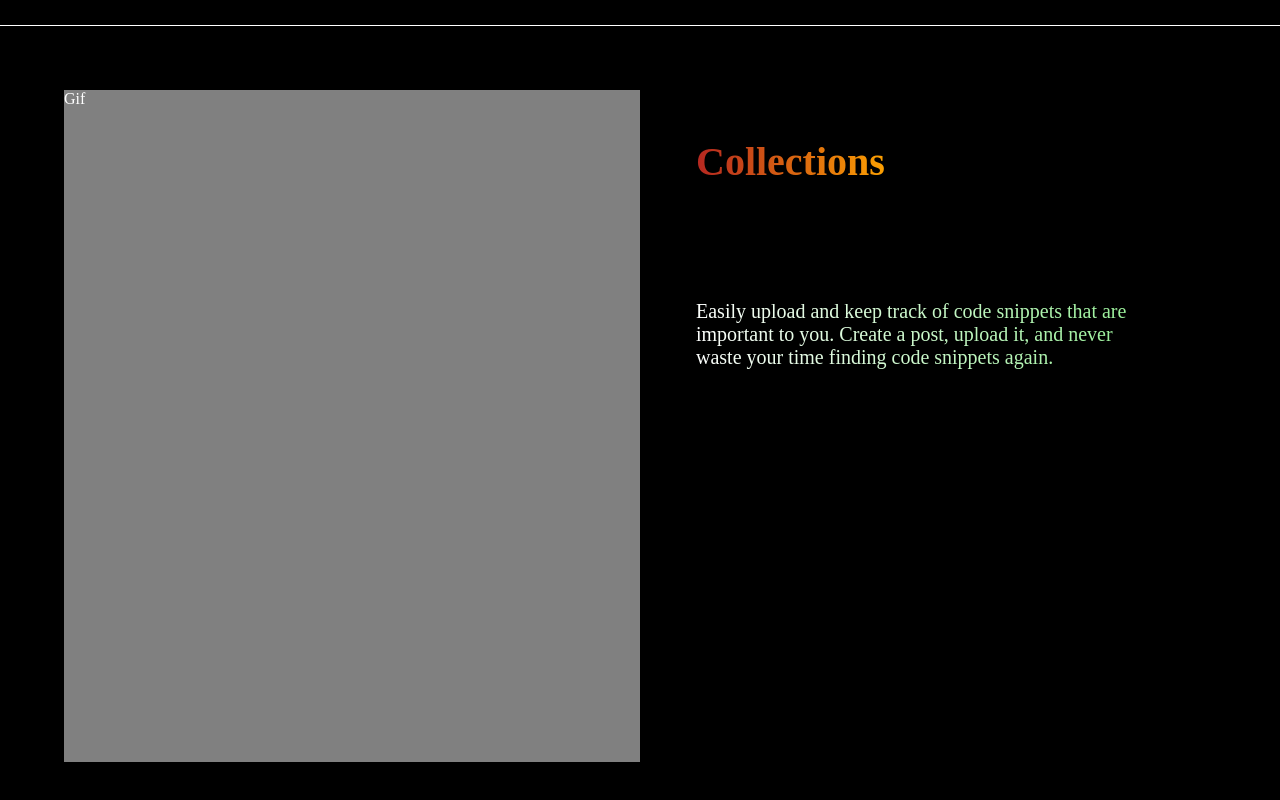
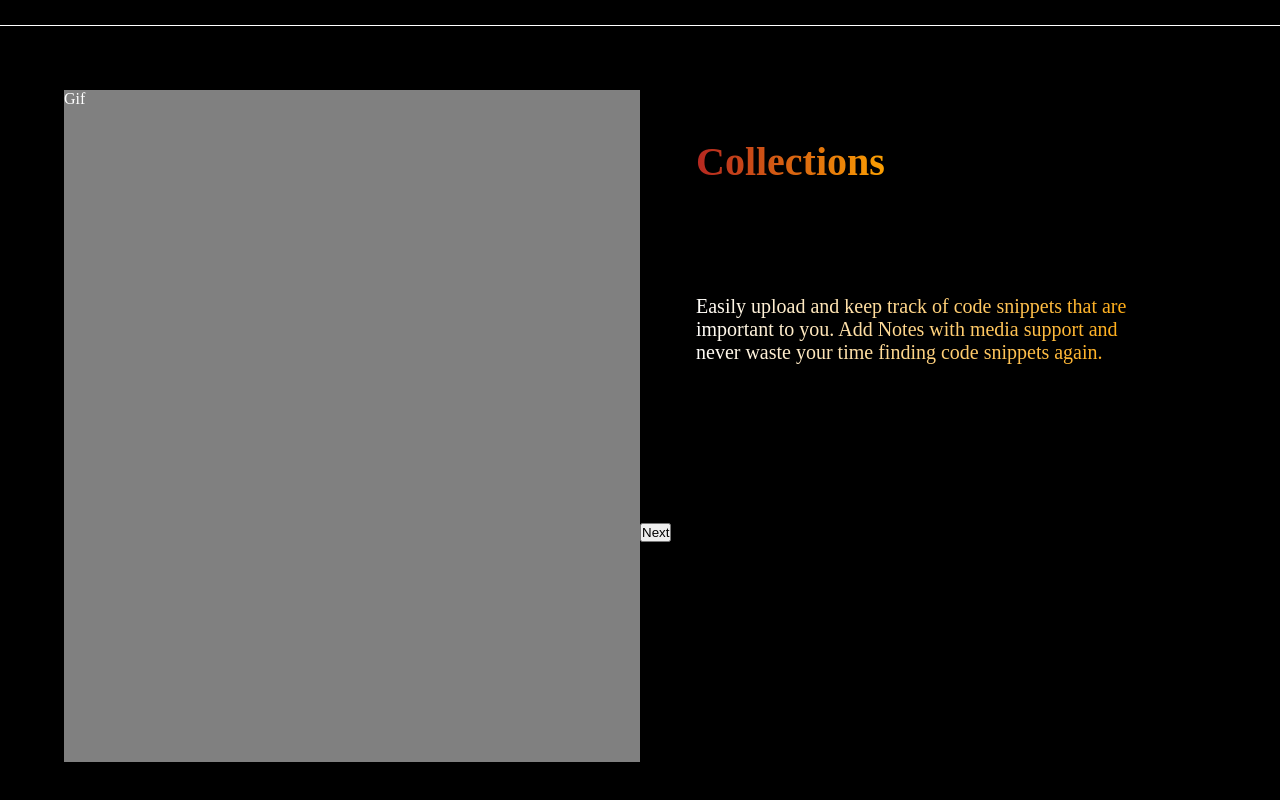
Before and after one commit to mynk-tmr/Algosangam, a React (Vite) app: page / in a window 1280 px wide. Shown: the part 1178-1978 px from the top of the page. Built offline with nearby package versions, Linux system fonts and the light colour scheme.

Commit message:
extract feature info to database and added slider to feature component

```diff
--- a/src/components/FeatureIntro.jsx
+++ b/src/components/FeatureIntro.jsx
@@ -1,6 +1,7 @@
 import styled from "styled-components";
 import GradientText from "./GradientText";
 import { useState, Fragment } from "react";
+import { features } from "../database/data";
 
 const Section = styled.section`
   display: grid;
@@ -21,32 +22,33 @@ const Section = styled.section`
 
 export default function FeatureIntro() {
   const [activeIndex, setActiveIndex] = useState(0);
-  const features = [
-    {
-      head: "Collections",
-      text: "Easily upload and keep track of code snippets that are important to you. Create a post, upload it, and never waste your time finding code snippets again.",
-      headcolors: ["firebrick", "orange"],
-      textcolors: ["white", "lightgreen"],
-    },
-  ];
   return (
     <Section>
       <section className="gifbox">Gif</section>
       <section className="info">
         {features.map(
-          ({ headcolors, head, textcolors, text }, index) =>
+          ({ headcolors, head, text }, index) =>
             index === activeIndex && (
               <Fragment key={index}>
                 <GradientText as="h2" size="2.5rem" $colors={headcolors}>
                   {head}
                 </GradientText>
-                <GradientText as="p" size="1.25rem" $colors={textcolors}>
+                <GradientText
+                  as="p"
+                  size="1.25rem"
+                  $colors={["white", headcolors.at(1)]}>
                   {text}
                 </GradientText>
               </Fragment>
             )
         )}
       </section>
+      <section className="slider">
+        <button
+          onClick={() => setActiveIndex((1 + activeIndex) % features.length)}>
+          Next
+        </button>
+      </section>
     </Section>
   );
 }
--- /dev/null
+++ b/src/database/data.js
@@ -0,0 +1,22 @@
+export const features = [
+  {
+    head: "Collections",
+    text: `Easily upload and keep track of code snippets that are important to you. Add Notes with media support and never waste your time finding code snippets again.`,
+    headcolors: ["firebrick", "orange"],
+  },
+  {
+    head: "Fork and Enhance",
+    text: `Want to extend or simplify a code snippet? Fork and Edit while viewing a post and it automatically gets added to your collections`,
+    headcolors: ["#4DA0B0", "#D39D38"],
+  },
+  {
+    head: "Spaced Repetition",
+    text: `Mark snippets you want to remember and the app will take care of rest. Only recall and write code you are about to forget. Never waste time practicising things that have become easy for you.`,
+    headcolors: ["#00C9FF", "#92FE9D"],
+  },
+  {
+    head: "Codeblocks",
+    text: `Supports code compiling for 15+ languages such as JavaScript, Python, C, Go, and more. Simply click the "Run" button when viewing a post to see your output.`,
+    headcolors: ["#2C3E50", "#FD746C"],
+  },
+];
```
